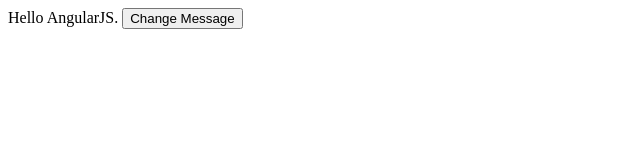
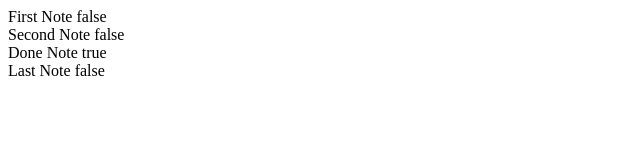
Before and after one commit to RafaelBenetti/developing-with-angular, a plain HTML site: page project-one/index.html in a window 1280 px wide. Shown: the whole page, without its empty margins (0-640 px from the left). Drawn offline with nearby package versions, Linux system fonts and the light colour scheme.

Commit message:
using ng-repeat in html

```diff
--- a/project-one/index.html
+++ b/project-one/index.html
@@ -1,8 +1,10 @@
 <!DOCTYPE html>
 <html ng-app="notesApp">
 <body ng-controller="MainController as MainCtrl">
-  {{MainCtrl.message}} AngularJS.
-  <button ng-click="MainCtrl.changeMessage()">Change Message</button>
+  <div ng-repeat="note in MainCtrl.notes">
+    <span ng-bind="note.label" class="label"></span>
+    <span ng-bind="note.done" class="label"></span>
+  </div>
   <script type="text/javascript"
           src="https://ajax.googleapis.com/ajax/libs/angularjs/1.2.19/angular.js">
   </script>
--- a/project-one/notesApp.js
+++ b/project-one/notesApp.js
@@ -2,8 +2,25 @@
 
 notesApp.controller('MainController', [function(){
   var self = this;
-  self.message = 'Hello ';
-  self.changeMessage = function(){
-    self.message = 'Goodbye';
-  };
+  self.notes =
+     [{
+        id: 1,
+        label: 'First Note',
+        done: false
+      },
+      {
+        id: 2,
+        label: 'Second Note',
+        done: false
+      },
+      {
+        id: 3,
+        label: 'Done Note',
+        done: true
+      },
+      {
+        id: 4,
+        label: 'Last Note',
+        done: false
+      }];
 }]);
```
